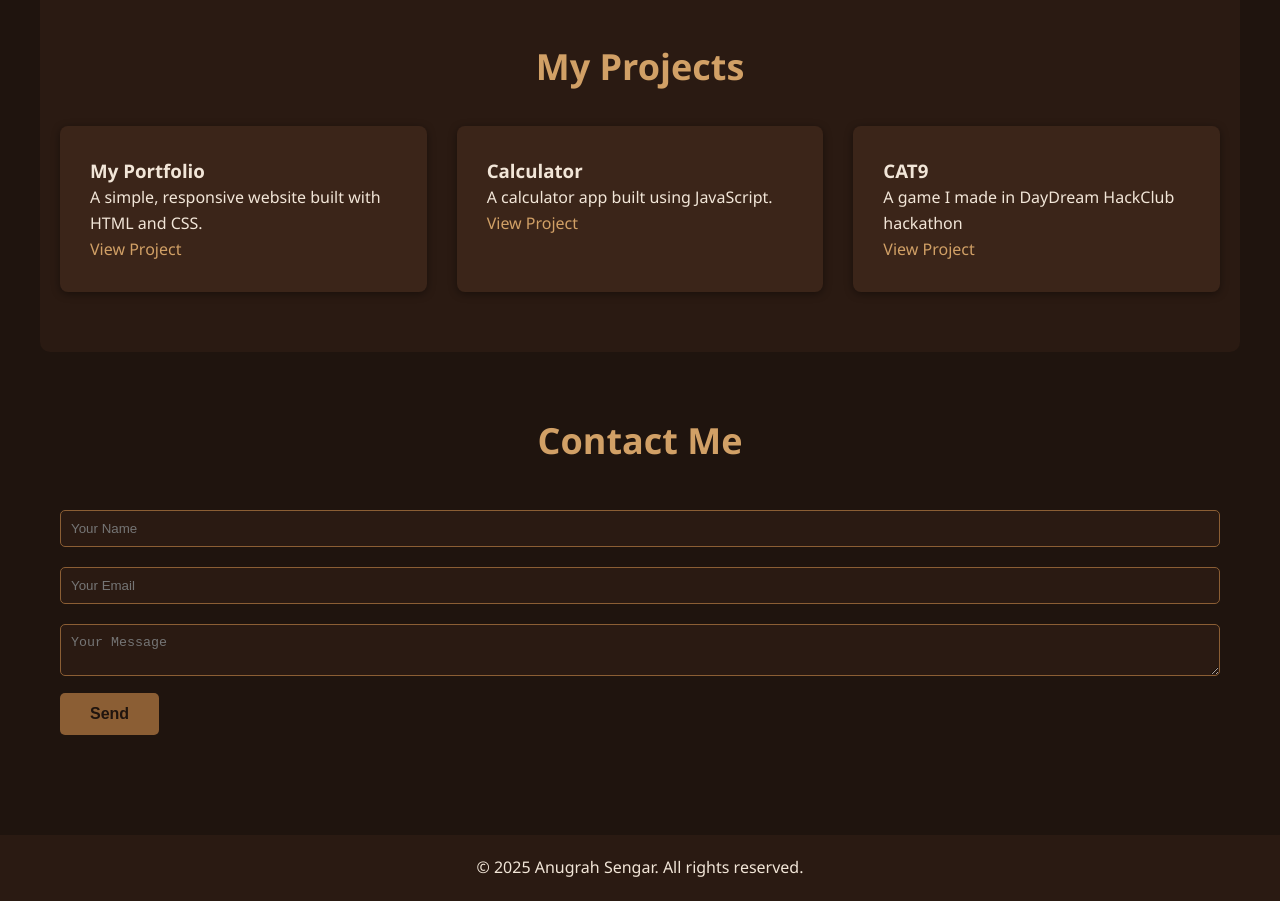
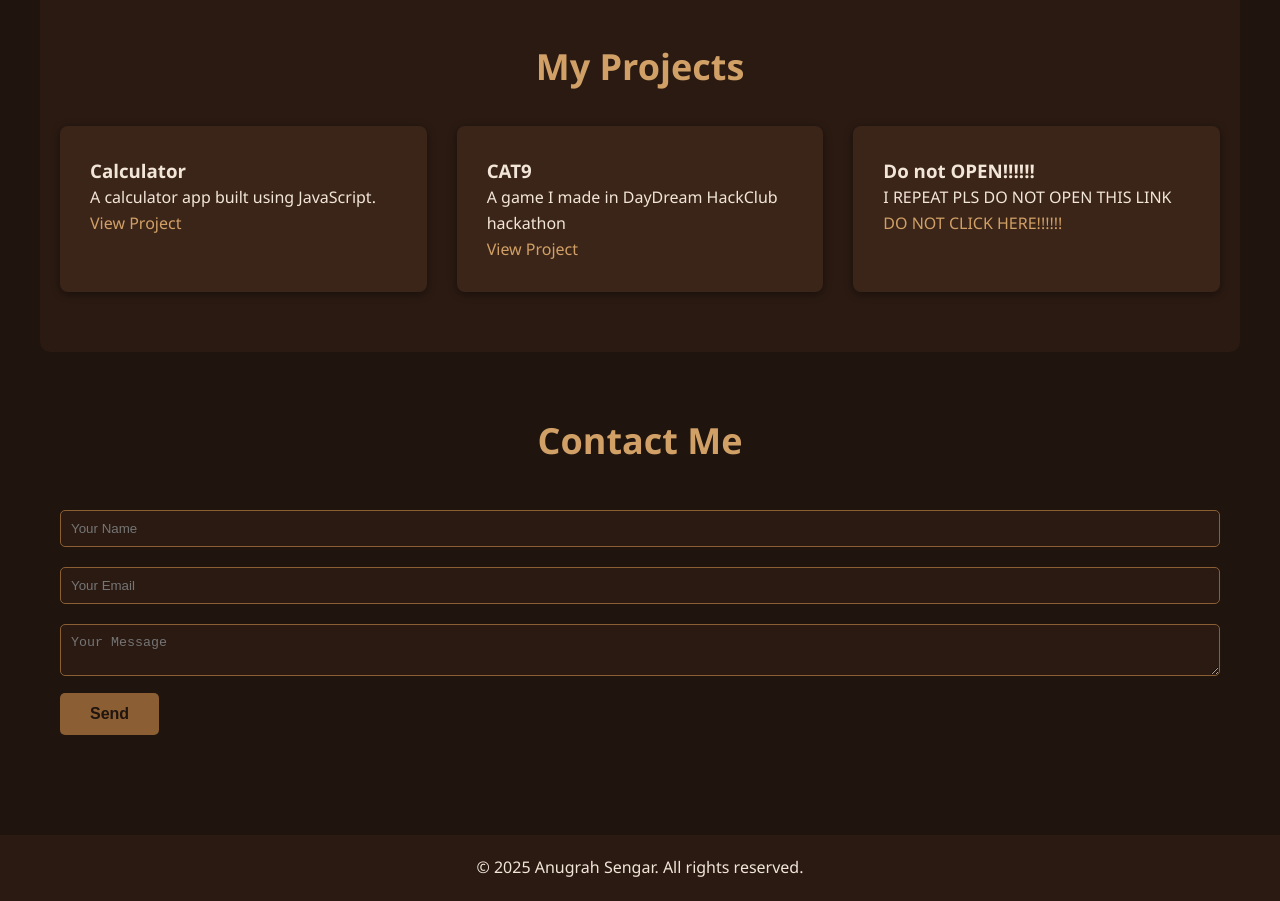
Before and after one commit to anugrah55/Portfolio, a plain HTML site: page index.html in a window 1280 px wide. Shown: the part 960-1861 px from the top of the page. Drawn offline with Linux system fonts and the light colour scheme.

Commit message:
Add new project links and warning section

```diff
--- a/index.html
+++ b/index.html
@@ -297,19 +297,19 @@
         <h2>My Projects</h2>
         <div class="project-list">
             <div class="project">
-                <h3>My Portfolio</h3>
-                <p>A simple, responsive website built with HTML and CSS.</p>
-                <a href="#">View Project</a>
-            </div>
-            <div class="project">
                 <h3>Calculator</h3>
                 <p>A calculator app built using JavaScript.</p>
-                <a href="">View Project</a>
+                <a href="https://anugrah55.github.io/Calculator/">View Project</a>
             </div>
             <div class="project">
                 <h3>CAT9</h3>
                 <p>A game I made in DayDream HackClub hackathon</p>
                 <a href="https://anugrahh.itch.io/cat9">View Project</a>
+            </div>
+             <div class="project">
+                <h3>Do not OPEN!!!!!!</h3>
+                <p>I REPEAT PLS DO NOT OPEN THIS LINK</p>
+                <a href="https://youtu.be/_OMFqXy3j1g">DO NOT CLICK HERE!!!!!!</a>
             </div>
         </div>
     </section>
```
